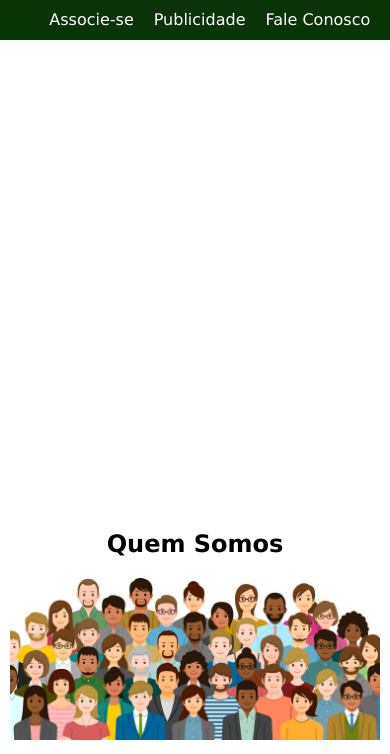
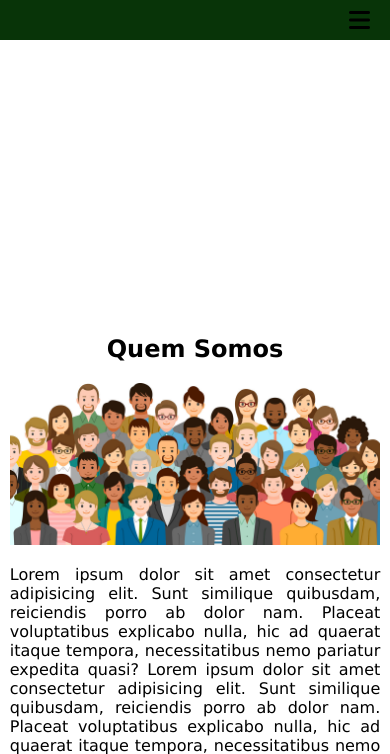
Before and after one commit to JoaoBRBR/Comunidade, a PHP site: page / in a window 390 px wide. Shown: the top 754 px of the page. Run offline with PHP 8.4, Linux system fonts and the light colour scheme; data that the repository does not hold is empty; some libraries are stand-ins or nearby versions.

Commit message:
Responsivo

```diff
--- a/assets/style.css
+++ b/assets/style.css
@@ -1,4 +1,7 @@
 /*////////////////principal//////////////////*/
+html{
+    scroll-behavior: smooth;
+}
 body{
     margin: 0;
     overflow-x: hidden;
@@ -31,6 +34,40 @@ nav{
 }
 #menu a:hover{
     background-color: rgb(122, 170, 122);
+}
+#botao,#abre,#fexa{
+    display: none;
+    position: absolute;
+    top: 20px;
+    right: 20px;
+    z-index: 2;
+    cursor: pointer;
+}
+
+@media(max-width:768px){
+    #menu{
+        background-color: rgb(8, 52, 8);
+        padding: 10px;
+        position: absolute;
+        border-radius:20px;
+        display: grid;
+        align-items: center;
+        right: 40px;
+        top: -500px;
+        transition: 0.5s ease-in-out;
+    }
+    #abre{
+        display: block;
+    }
+    #botao:checked ~ #abre{
+        display: none;
+    }
+    #botao:checked ~ #fexa{
+        display: block;
+    }
+    #botao:checked ~ #menu{
+        top: 10px;
+    }
 }
 
 /*////////////////Carrocel//////////////////*/
@@ -106,13 +143,23 @@ nav{
 }
 
 @media(max-width: 731px) {
-    .slides.slider{
-        height: 100px!important;
-        background-color: red;
+    .slides,.slider{
+        height: 300px!important;
     }
 }
-
-
+@media(max-width: 540px) {
+    .slides,.slider{
+        height: 200px!important;
+    }
+    .titulo{
+        font-size: 10px;
+    }
+}
+@media(max-width: 350px) {
+    .slides,.slider{
+        height: 150px!important;
+    }
+}
 
 /*////////////////Grade//////////////////*/
 .parent {
@@ -141,7 +188,21 @@ nav{
 .div3 { grid-area: 1 / 3 / 2 / 4; }
 .div4 { grid-area: 1 / 4 / 2 / 5; }
 
+@media(max-width: 731px) {
+    .parent {
+        display: grid;
+        grid-template-columns: repeat(2, 1fr);
+        grid-template-rows: repeat(2, 1fr);
+        grid-column-gap: 5px;
+        grid-row-gap: 5px;
+        font-size: 8px;
+    }
 
+    .div1 { grid-area: 1 / 1 / 2 / 2; }
+    .div2 { grid-area: 1 / 2 / 2 / 3; }
+    .div3 { grid-area: 2 / 1 / 3 / 2; }
+    .div4 { grid-area: 2 / 2 / 3 / 3; }
+}
 /*////////////////Quem somos//////////////////*/
 #somos img{
  width: 100%;
--- a/index.php
+++ b/index.php
@@ -6,6 +6,7 @@
     <meta name="viewport" content="width=device-width, initial-scale=1.0">
     <title>Banqueta</title>
     <link rel="stylesheet" href="assets/style.css" type="text/css">
+    <script src="https://kit.fontawesome.com/b81d6c9818.js" crossorigin="anonymous"></script>
 </head>
 <body>
 
--- a/partes/header.php
+++ b/partes/header.php
@@ -1,12 +1,17 @@
 <nav>
     <div class="total">
+        <label id="label" for="botao">
+            <input type="checkbox" name="botao" id="botao">
+            <i id="abre" class="fa-solid fa-bars fa-xl"></i>
+            <i id="fexa" class="fa-solid fa-xmark fa-xl"></i>
         <div id="menu">
             <a href="">Fale Conosco</a>
             <a href="">Publicidade</a>
             <a href="">Associe-se</a>
             <a href="">Notícias</a>
-            <a href="">Quem Somos</a>
-            <a href="">Início</a>
+            <a href="#somos">Quem Somos</a>
+            <a href="index.php">Início</a>
         </div>
+        </label>
     </div>
 </nav>
```
